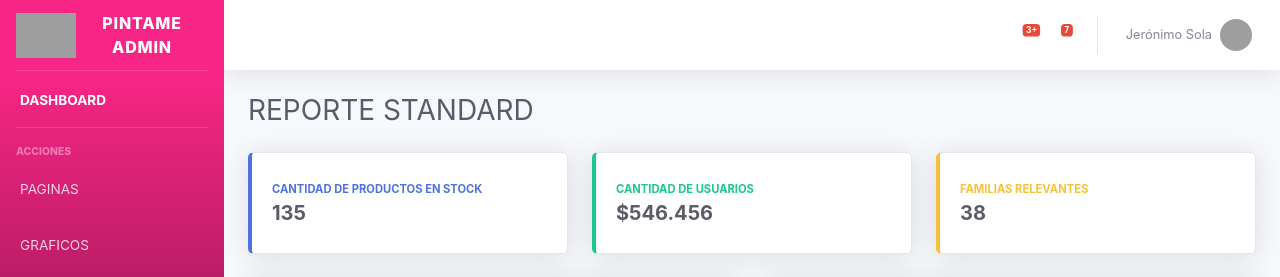
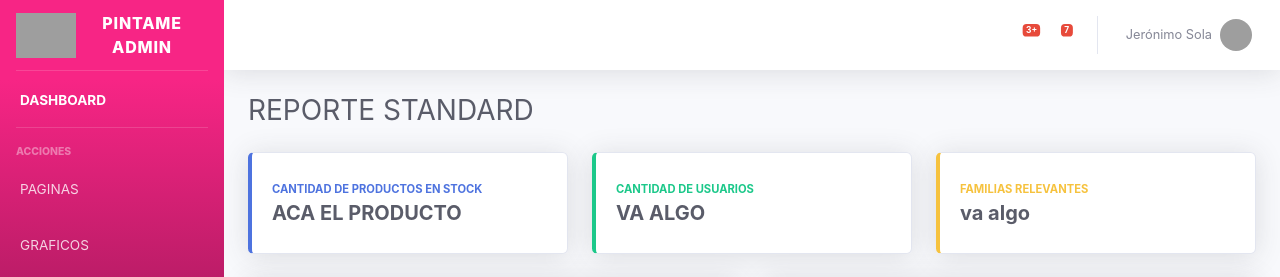
Before and after one commit to msochi/pintame_Dashboard, a React (Create React App) app: page / in a window 1280 px wide. Shown: the top 277 px of the page. Built offline with nearby package versions, Linux system fonts and the light colour scheme; no server answers; grey boxes are pictures that could not be loaded.

Commit message:
leo json

```diff
--- a/package.json
+++ b/package.json
@@ -7,11 +7,13 @@
     "@testing-library/react": "^11.2.6",
     "@testing-library/user-event": "^12.8.3",
     "bootstrap": "^4.6.0",
+    "prop": "^0.1.1",
     "prop-types": "^15.7.2",
     "react": "^17.0.2",
     "react-bootstrap": "^1.5.2",
     "react-dom": "^17.0.2",
     "react-scripts": "4.0.3",
+    "types": "^0.1.1",
     "web-vitals": "^1.1.1"
   },
   "scripts": {
--- a/src/App.js
+++ b/src/App.js
@@ -5,7 +5,10 @@ import Dash from "./components/body.js"
 
 
 function App() {
+
+
   return (
+
     <div className="App">
     <Dash/>
 
--- a/src/components/cuerpodash.js
+++ b/src/components/cuerpodash.js
@@ -1,6 +1,7 @@
 import React from "react";
-import Menusuperior from "./menuspuerior"
-import Graficosdash from "./graficosdash"
+import Menusuperior from "./menuspuerior";
+import Graficosdash from "./graficosdash";
+import ProductosEnStock from "./productosEnStock";
 
 function Cuerpodash() {
   return (
--- a/src/components/graficosdash.js
+++ b/src/components/graficosdash.js
@@ -1,8 +1,10 @@
 import React from "react";
+import ProductosEnStock from "./productosEnStock";
+
+function Graficosdash () {
 
 
-function Graficosdash() {
-  return (
+    return (
 
     <div class="container-fluid">
 
@@ -14,24 +16,12 @@ function Graficosdash() {
     {/* Content Row*/}
     <div class="row">
 
-           {/*Amount of Products in DB */}
-        <div class="col-md-4 mb-4">
-            <div class="card border-left-primary shadow h-100 py-2">
-                <div class="card-body">
-                    <div class="row no-gutters align-items-center">
-                        <div class="col mr-2">
-                            <div class="text-xs font-weight-bold text-primary text-uppercase mb-1"> Cantidad de Productos en Stock</div>
-                            <div class="h5 mb-0 font-weight-bold text-gray-800">135</div>
-                        </div>
-                        <div class="col-auto">
-                            <i class="fas fa-clipboard-list fa-2x text-gray-300"></i>
-                        </div>
-                    </div>
-                </div>
-            </div>
-        </div>
+           {/*Amount of Products in DB  - PUEDE ESER UN COMPONENTE*/}
+            {/*PRODUCTOS EN STOCK*/}
+            <ProductosEnStock/>
 
-    {/* $$$ of all products in DB*/}
+
+    {/* $$$ of all products in DB* -PUEDE ESER UN COMPONENTE*/}
 
         <div class="col-md-4 mb-4">
             <div class="card border-left-success shadow h-100 py-2">
@@ -39,7 +29,7 @@ function Graficosdash() {
                     <div class="row no-gutters align-items-center">
                         <div class="col mr-2">
                             <div class="text-xs font-weight-bold text-success text-uppercase mb-1"> Cantidad de Usuarios</div>
-                            <div class="h5 mb-0 font-weight-bold text-gray-800">$546.456</div>
+                            <div class="h5 mb-0 font-weight-bold text-gray-800">VA ALGO</div>
                         </div>
                         <div class="col-auto">
                             <i class="fas fa-dollar-sign fa-2x text-gray-300"></i>
@@ -49,7 +39,7 @@ function Graficosdash() {
             </div>
         </div>
 
-       {/* Amount of users in DB*/}
+       {/* Amount of users in DB  -PUEDE ESER UN COMPONENTE*/}
         <div class="col-md-4 mb-4">
             <div class="card border-left-warning shadow h-100 py-2">
                 <div class="card-body">
@@ -57,7 +47,7 @@ function Graficosdash() {
                         <div class="col mr-2">
                             <div class="text-xs font-weight-bold text-warning text-uppercase mb-1">Familias Relevantes
                             </div>
-                            <div class="h5 mb-0 font-weight-bold text-gray-800">38</div>
+                            <div class="h5 mb-0 font-weight-bold text-gray-800">va algo</div>
                         </div>
                         <div class="col-auto">
                             <i class="fas fa-user-check fa-2x text-gray-300"></i>
@@ -68,7 +58,7 @@ function Graficosdash() {
         </div>
     </div>
 
-    {/* Content Row */}
+    {/* Content Row  -PUEDE ESER UN COMPONENTE*/}
     <div class="row">
         {/* Last Product in DB*/}
         <div class="col-lg-6 mb-4">
@@ -86,7 +76,7 @@ function Graficosdash() {
             </div>
         </div>
 
-        {/* Categories in DB */}
+        {/* Categories in DB  -PUEDE ESER UN COMPONENTE*/}
         <div class="col-lg-6 mb-4">
             <div class="card shadow mb-4">
                 <div class="card-header py-3">
@@ -146,4 +136,5 @@ function Graficosdash() {
   );
 }
 
+
 export default Graficosdash;
--- /dev/null
+++ b/src/components/productosEnStock.js
@@ -0,0 +1,60 @@
+import React, {Component} from "react";
+import PropTypes from "prop-types";
+
+class productosEnStock extends React.Component {
+
+    constructor(props) {
+        super(props);
+        this.state = {
+            loading: true,
+            productos: {}
+        }
+    }
+
+    componentDidMount() {
+        fetch("https://pintame.herokuapp.com/apis/productos")
+            .then(response => response.json())
+            .then(data => {
+                this.setState({
+                    loading: false,
+                    productos: data.data
+                })
+                console.log(data.data.products)
+            })
+            .catch(error =>{
+                console.log("Problema")
+            })
+    }
+
+
+
+
+render(){
+        console.log("estoy renderizando prod");
+
+        return (
+            <div class="col-md-4 mb-4">
+            <div class="card border-left-primary shadow h-100 py-2">
+                <div class="card-body">
+                    <div class="row no-gutters align-items-center">
+                        <div class="col mr-2">
+                            <div class="text-xs font-weight-bold text-primary text-uppercase mb-1"> Cantidad de Productos en Stock</div>
+                            <div class="h5 mb-0 font-weight-bold text-gray-800">ACA EL PRODUCTO{this.productos}</div>
+                        </div>
+                        <div class="col-auto">
+                            <i class="fas fa-clipboard-list fa-2x text-gray-300"></i>
+                        </div>
+                    </div>
+                </div>
+            </div>
+        </div>
+
+
+
+            );
+
+        }
+
+
+    }
+    export default productosEnStock;
```
Also changed, not shown: 1 other file (tests, documents, lock files or other folders).
